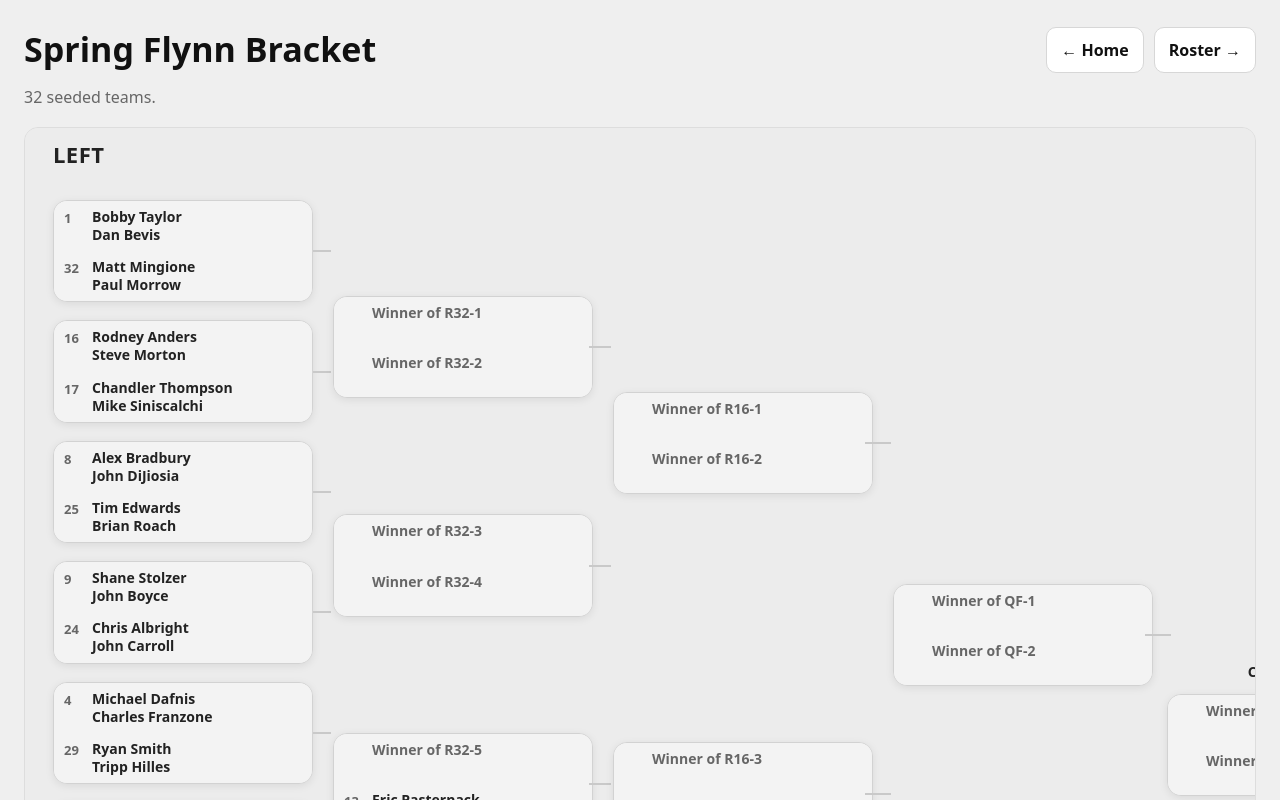
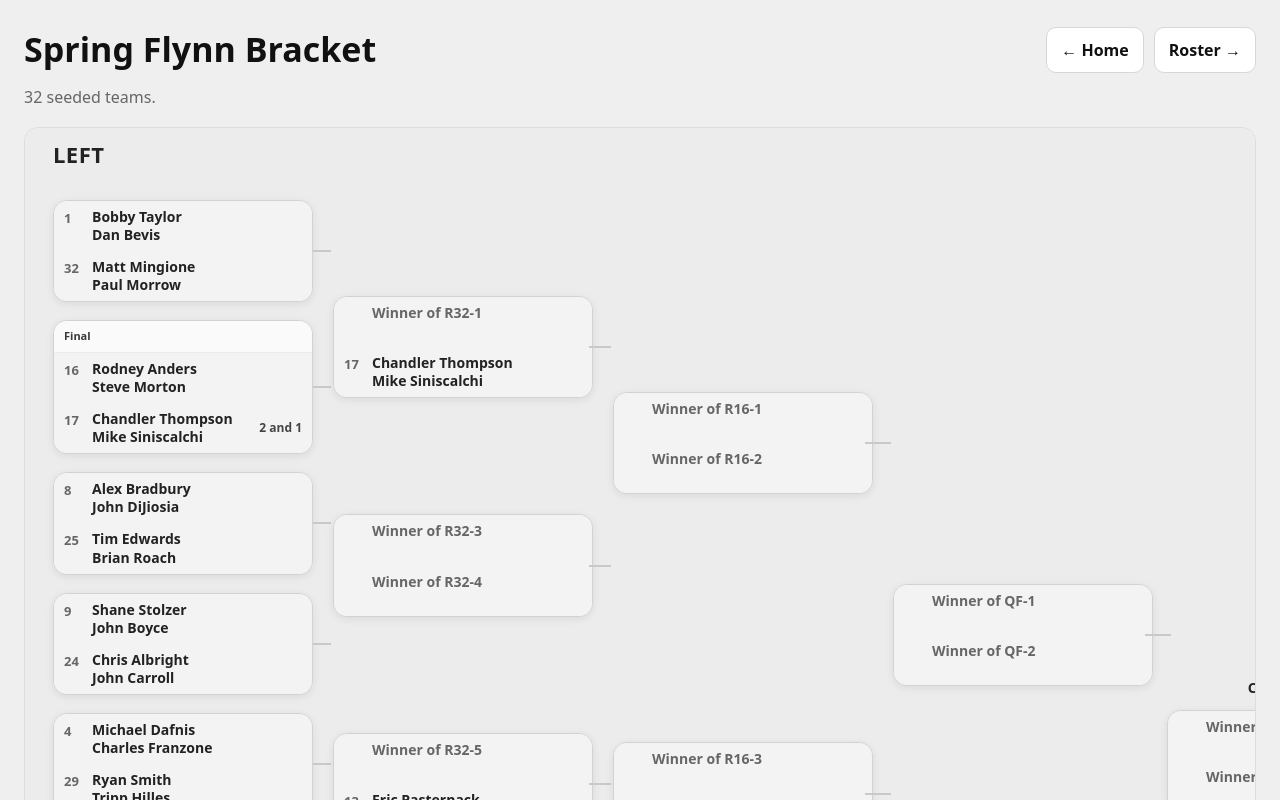
Before and after one commit to mdanieledcg-pixel/spring-flynn, a Next.js app: page /bracket in a window 1280 px wide. Shown: the top 800 px of the page. Built offline with nearby package versions, Linux system fonts and the light colour scheme; no server answers; the database is empty.

Commit message:
Update page.tsx
thompson - sini 2 and 1

```diff
--- a/app/bracket/page.tsx
+++ b/app/bracket/page.tsx
@@ -58,6 +58,17 @@ function make32SeedBracket(teams: Team[]) {
   const r32: Match[] = r32Pairs.map(([a, b], i) => {
   const matchNumber = i + 1;
 
+  // Chandler / Siniscalchi win 2 and 1
+  if (matchNumber === 2) {
+    return {
+      id: `R32-${matchNumber}`,
+      a: getTeam(a),
+      b: getTeam(b),
+      aScore: null,
+      bScore: "2 and 1",
+      winnerSeed: 17,
+    };
+  }
 
   // Pasternack / Weychert win 4 and 3
   if (matchNumber === 6) {
```
